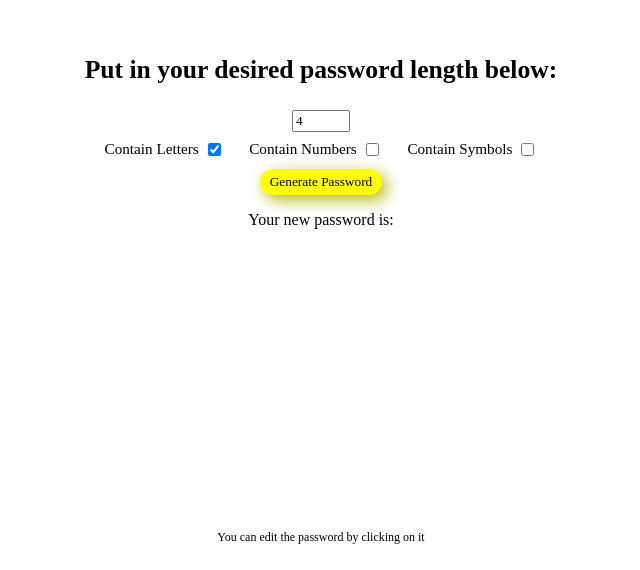
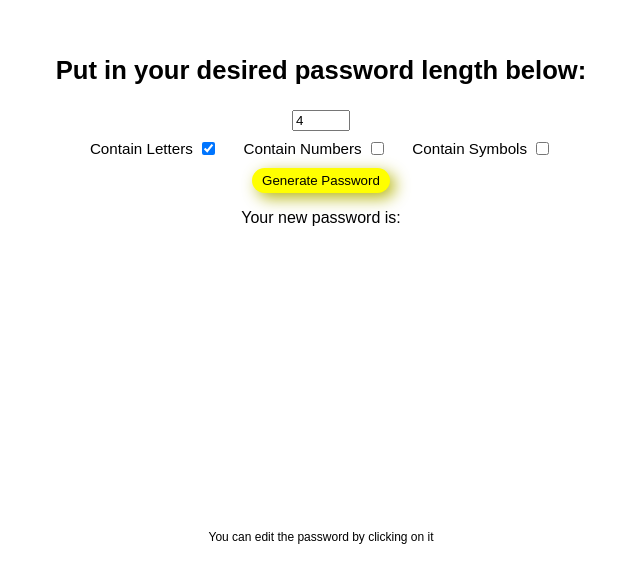
Before and after one commit to shikot0/Password-Generator-2.0, a plain HTML site: page index.htm in a window 1280 px wide. Shown: the part 230-800 px from the top of the page, without its empty margins (319-959 px from the left). Drawn offline with Linux system fonts and the light colour scheme.

Commit message:
Fixed fonts

```diff
--- a/styles.css
+++ b/styles.css
@@ -1,5 +1,5 @@
 * {
-    font-family: 'Poppins';
+    font-family: 'Poppins', 'Montserrat', sans-serif;
 }
 body {
     margin: 0;
```
